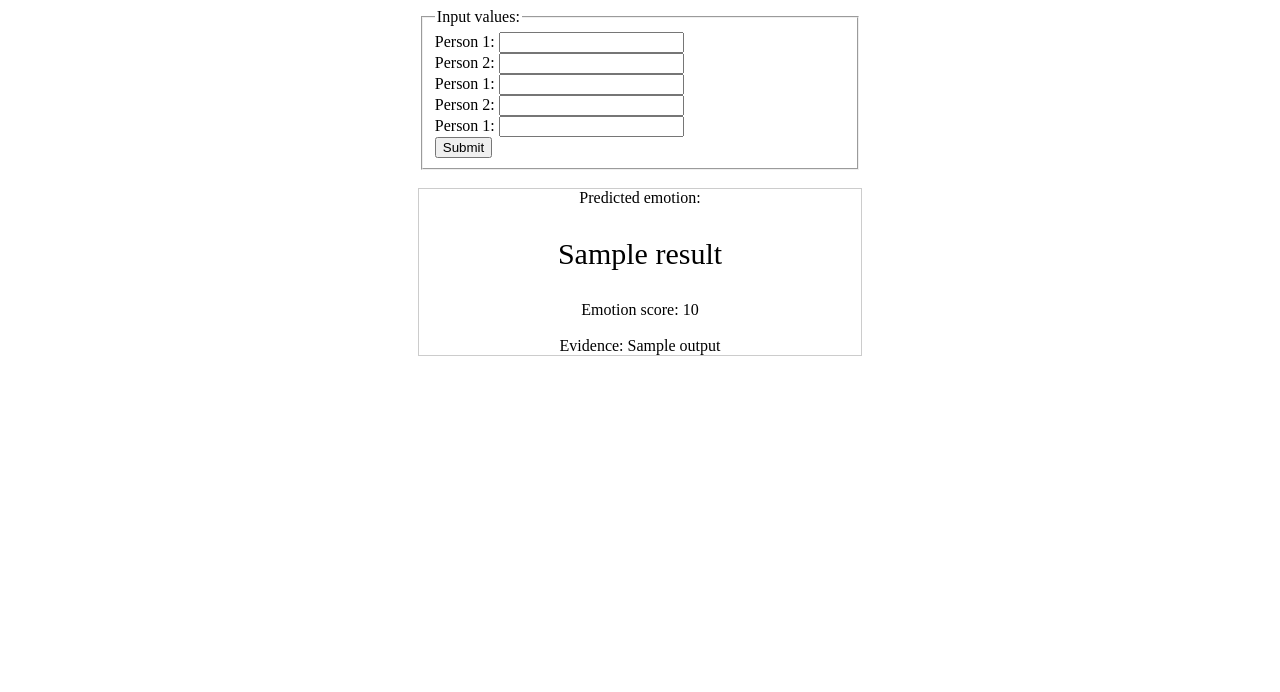
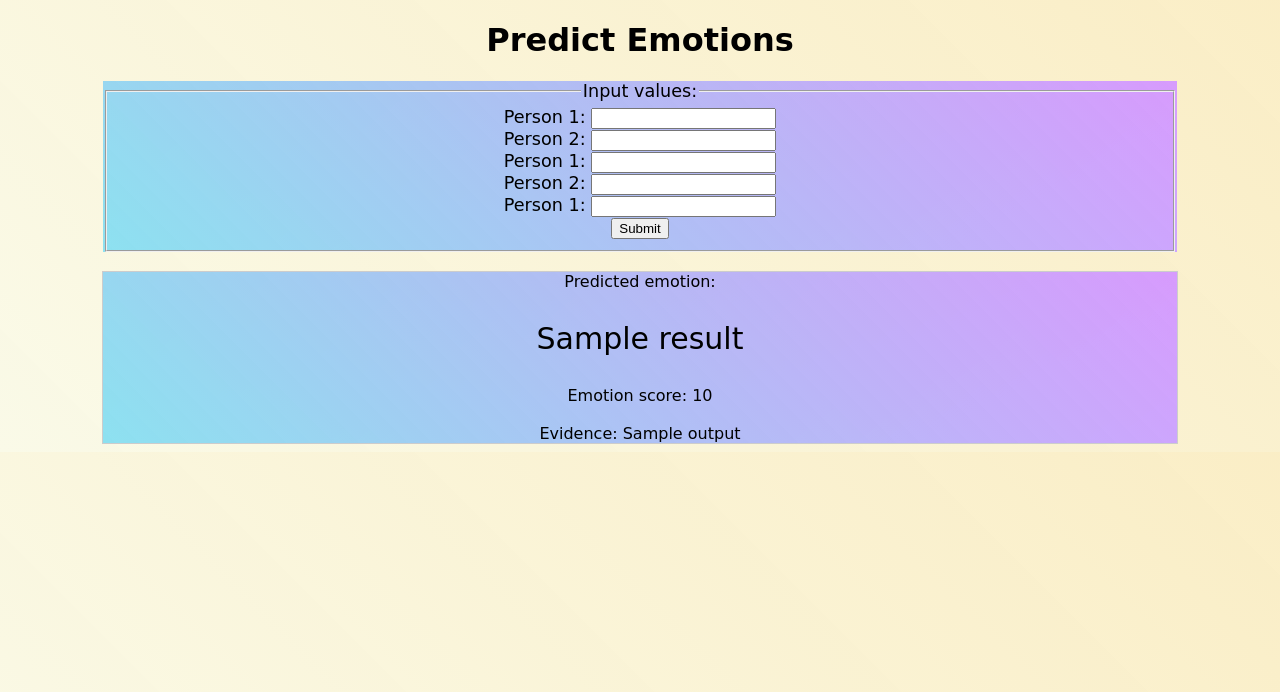
Before and after one commit to lwy2108/aisg-student-challenge-22, a Flask app: template Interface Design/templates/model2.html in a window 1280 px wide. Shown: the top 692 px of the page. Run offline with Flask 2, Linux system fonts and the light colour scheme; the template is opened without the code that fills it: most values are stand-ins (such as "Sample title", 1, 10 or a date in 2020); parts of the project's set-up code (start-up, migrations or seed data) failed here and were passed over.

Commit message:
Harini css changes

```diff
--- a/Interface Design/app.py
+++ /dev/null
@@ -1,24 +0,0 @@
-import flask
-import pickle
-
-with open(f'emotion_classifier.pkl','rb') as f:
-    model = pickle.load(f)
-
-app = flask.Flask(__name__, template_folder='templates')
-
-@app.route('/', methods=['GET', 'POST'])
-def main():
-    if flask.request.method == 'GET':
-
-        return(flask.render_template('main.html'))
-    if flask.request.method == 'POST':
-        sentText = flask.request.form['text']
-
-        input_variables = sentText
-        prediction = model.predict([input_variables])
-        return flask.render_template('main.html',
-                                     original_input=sentText,
-                                     result=prediction[0]
-                                     )
-if __name__ == '__main__':
-    app.run(port=8090,debug=True)
--- a/Interface Design/templates/model2.html
+++ b/Interface Design/templates/model2.html
@@ -3,17 +3,33 @@
   <style>
     form {
       margin: auto;
-      width: 35%;
+      width: 85%;
+      height: 88%;
+      text-align: center;
+      font-size: 110%;
+      background-image: linear-gradient(45deg, #8de1f0, #cd83ffcc),linear-gradient(142deg, transparent, white),linear-gradient(108deg, rgb(243, 233, 179), transparent);;
     }
     .result {
       margin: auto;
-      width: 35%;
+      width: 85%;
+      height: 88%;
       border: 1px solid #ccc;
+      background-image: linear-gradient(45deg, #8de1f0, #cd83ffcc),linear-gradient(142deg, transparent, white),linear-gradient(108deg, rgb(243, 233, 179), transparent);;
+
     }
+    h1{
+      text-align: center;
+    }
+    html{
+      background-image: linear-gradient(45deg, #fafae8, #faedc4f8),linear-gradient(142deg, transparent, white),linear-gradient(108deg, rgb(248, 244, 223), transparent);
+      font-family: cursive;
+    }
+
   </style>
   <head>
     <title>Predict Emotions</title>
   </head>
+  <h1>Predict Emotions</h1>
   <form action="{{ url_for('main') }}" method="POST">
     <fieldset>
       <legend>Input values:</legend>
```
Also changed, not shown: Interface Design/templates/main.html (deleted, +0 -34 lines).
